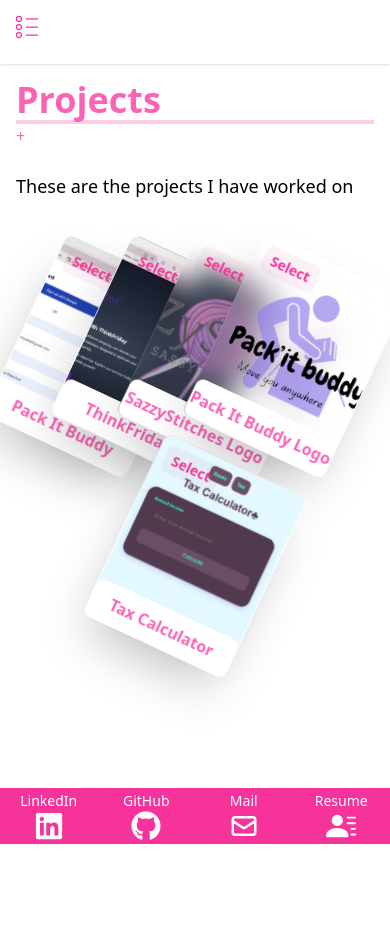
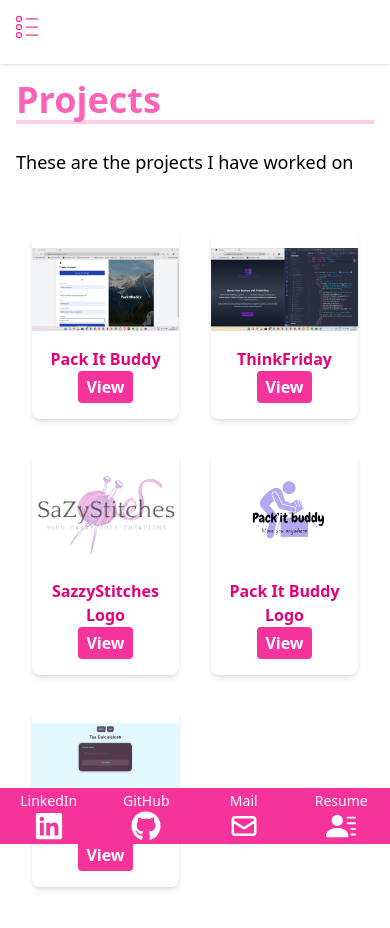
Before and after one commit to MoyabaNT/finalportfolio, a React (Vite) app: page /Projects in a window 390 px wide. Shown: the top 928 px of the page. Built offline with nearby package versions, Linux system fonts and the light colour scheme.

Commit message:
projects cards fixed

```diff
--- a/src/Components/Projects.jsx
+++ b/src/Components/Projects.jsx
@@ -20,8 +20,6 @@
 import taxCal from '../assets/BasicnTax/taxCal.png';
 import nomoro from '../assets/BasicnTax/nomoro.png';
 import results from '../assets/BasicnTax/results.png';
-
-
 
 const GlassCard = ({ dataText = '', rotate = 0, image = '', isSelected = false, onClick }) => {
   return (
@@ -72,7 +70,7 @@
       images: [forth, second, third, first, fifth, six],
       title: 'Pack It Buddy',
       message:
-      'Pack It Buddy: Transform the way you move with Pack It Buddy, our innovative final-year project designed to revolutionize the moving industry. Addressing a critical gap in the market, Pack It Buddy connects customers—especially those in underserved rural areas—with reliable, trustworthy moving services. By offering a seamless, transparent platform, we empower everyone, from urban renters to temporary residents, to access efficient packing and moving solutions. Our user-centric design ensures forwarders and clients are effortlessly linked, delivering a streamlined experience that redefines reliability and convenience in the moving process.'
+        'Pack It Buddy: Transform the way you move with Pack It Buddy, our innovative final-year project designed to revolutionize the moving industry. Addressing a critical gap in the market, Pack It Buddy connects customers—especially those in underserved rural areas—with reliable, trustworthy moving services. By offering a seamless, transparent platform, we empower everyone, from urban renters to temporary residents, to access efficient packing and moving solutions. Our user-centric design ensures forwarders and clients are effortlessly linked, delivering a streamlined experience that redefines reliability and convenience in the moving process.',
     },
     {
       id: 2,
@@ -97,10 +95,10 @@
     },
     {
       id: 5,
-      images: [taxCal, nomoro, results ],
+      images: [taxCal, nomoro, results],
       title: 'Tax Calculator',
       message:
-        'Dive into the world of financial empowerment with this sleek and intuitive South African Income Tax Calculator! Built with HTML and CSS, it brings the South African Revenue Service (SARS) tax calculations to life. Whether you’re a young professional, a seasoned entrepreneur, or just curious about your take-home pay, this tool makes tax calculations engaging, transparent, and visually stunning.'
+        'Dive into the world of financial empowerment with this sleek and intuitive South African Income Tax Calculator! Built with HTML and CSS, it brings the South African Revenue Service (SARS) tax calculations to life. Whether you’re a young professional, a seasoned entrepreneur, or just curious about your take-home pay, this tool makes tax calculations engaging, transparent, and visually stunning.',
     },
   ];
 
@@ -137,31 +135,62 @@
   const selectedProjectData = myprojects.find((project) => project.id === selectedProject);
 
   return (
-    <div className="text-pink-400 ">
+    <div className="text-pink-400">
       <NavBar />
       <Socials />
       <div name="projects" className="mt-16 w-full min-h-screen">
-
         <div className="max-w-screen-lg mx-auto p-4 flex flex-col justify-center w-full h-full">
           <p className="text-4xl font-bold border-b-4 text-pink-400 border-pink-200 inline">
             Projects
           </p>
-          +
           <p className="py-6 text-lg text-black">These are the projects I have worked on</p>
 
+          {/* Flip Cards: Hidden on small screens, visible on md and above */}
+          <div className="hidden md:block">
             <div className="container group relative flex flex-wrap justify-center items-center py-8 px-4 sm:px-12">
               {myprojects.map(({ id, title, images }, index) => (
                 <GlassCard
                   key={id}
                   dataText={title}
-                rotate={[25, 25, 25, 25, 25][index % 5]} // Cycle through rotations for visual effect
-                image={images[0]} // Use first image as thumbnail
+                  rotate={[25, 25, 25, 25, 25][index % 5]}
+                  image={images[0]}
                   isSelected={selectedProject === id}
                   onClick={() => handleViewClick(id)}
                 />
               ))}
             </div>
+          </div>
 
+          {/* Grid Cards: Visible on small screens, hidden on md and above */}
+          <div className="block md:hidden">
+            <div className="w-full grid grid-cols-2 sm:grid-cols-3 gap-8 text-center py-8 px-4 sm:px-12 text-white">
+              {myprojects.map(({ id, title, images }) => (
+                <div
+                  key={id}
+                  className={`shadow-md hover:scale-105 duration-500 py-4 rounded-lg ${
+                    selectedProject === id ? 'scale-110' : ''
+                  }`}
+                >
+                  <img
+                    src={images[0]}
+                    alt={title}
+                    className="w-44 mx-auto"
+                  />
+                  <p className="mt-4 text-base text-pink-600 font-bold">{title}</p>
+                  {!selectedProject && (
+                    <button
+                      onClick={() => handleViewClick(id)}
+                      className="px-2 py-1 bg-pink-500 font-bold rounded"
+                    >
+                      View
+                    </button>
+                  )}
+                </div>
+              ))}
+            </div>
+          </div>
+
+          {/* Modal for Project Details */}
           {selectedProjectData && (
             <div className="fixed inset-0 z-40 bg-[rgba(114,111,113,0.2)] backdrop-blur-sm bg-opacity-80 flex items-center justify-center">
               <div className="relative text-center">
@@ -173,7 +202,7 @@
                     >
                       X
                     </button>
-                    <div className="px-4 sm:px-20">
+                    <div className="px-4 sm:px- Kub20">
                       <p className="z-40 bg-[rgba(202,86,163,0.86)] backdrop-blur-sm text-white p-4 rounded-lg">
                         {selectedProjectData.message}
                       </p>
```
Lines whose indentation alone changed are shown as unchanged.
